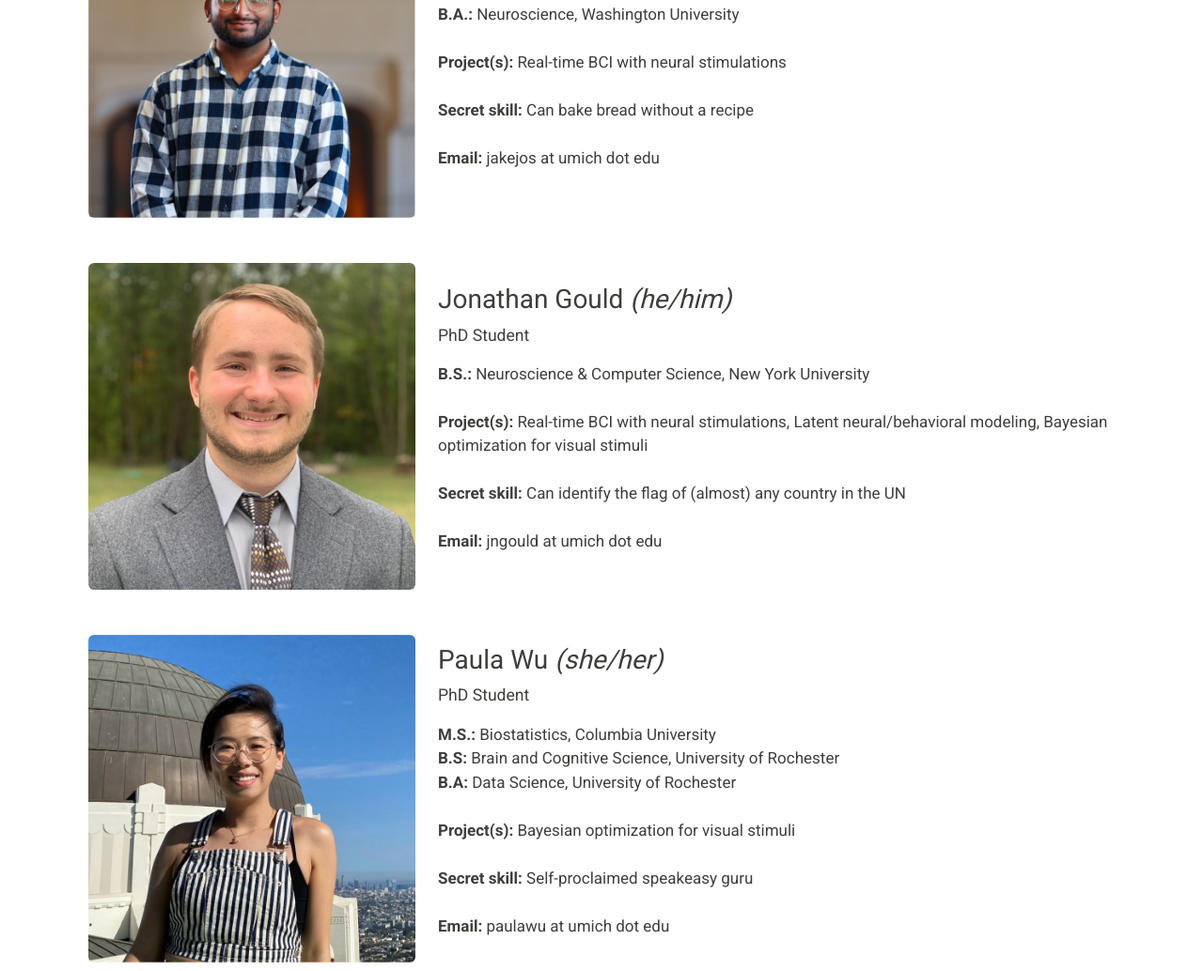
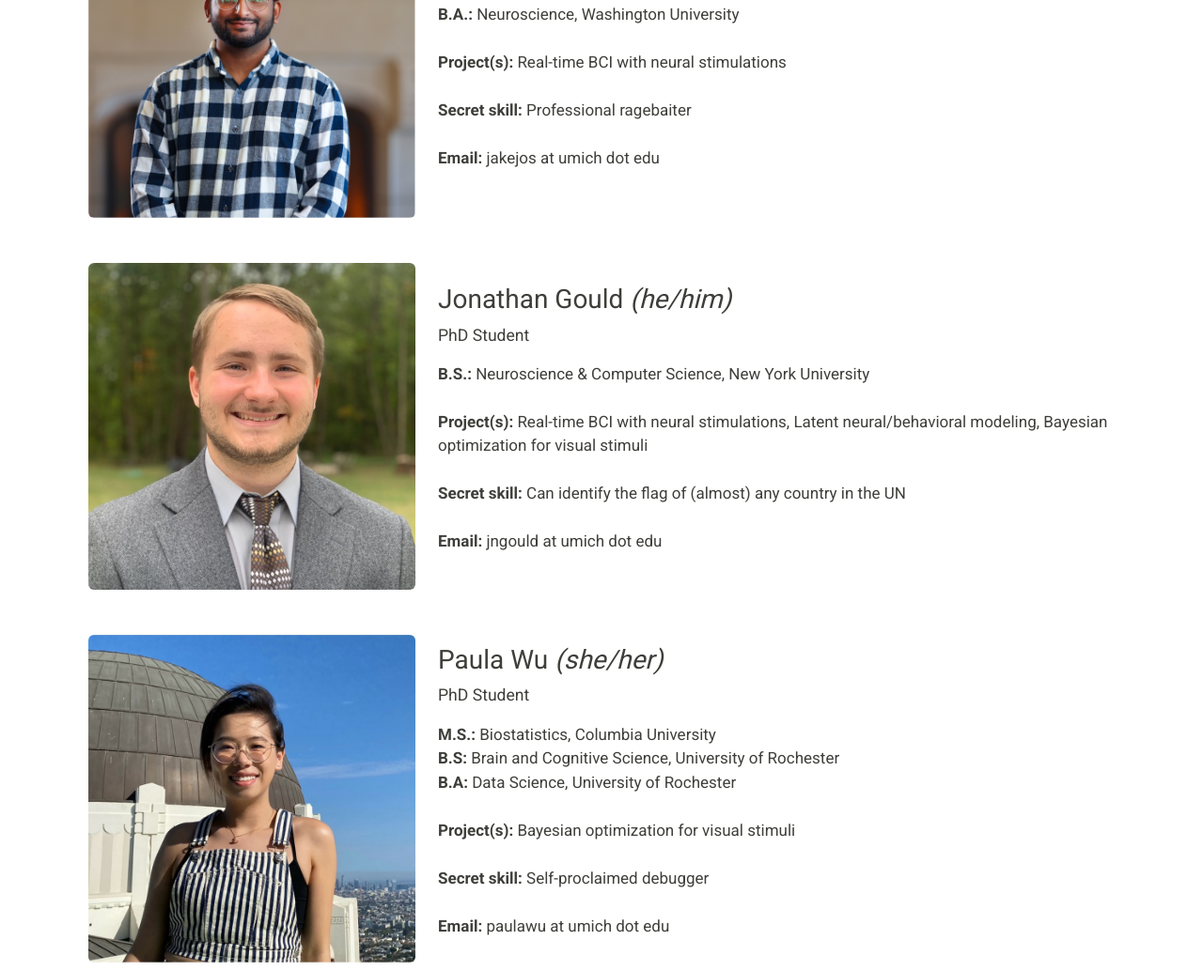
Before and after one commit to draeloslab/Website, a Jekyll site: the page built from people.html, in a window 1280 px wide and 1400 px high, scrolled down 1784 px. Shown: the part 153-1187 px from the top of the window at 94% size. Built offline with Jekyll 4.4.1, drawn with Linux system fonts in a browser that asks for light colours; nearby versions of some CDN libraries.

Commit message:
updated secret skill:

```diff
--- a/_persons/jake-joseph.html
+++ b/_persons/jake-joseph.html
@@ -7,6 +7,6 @@ active: true
 <span style="font-size: 17px">
     <b>B.A.:</b> Neuroscience, Washington University <br><br>
     <b>Project(s):</b> Real-time BCI with neural stimulations <br><br>
-    <b>Secret skill:</b> Can bake bread without a recipe <br><br>
+    <b>Secret skill:</b> Professional ragebaiter <br><br>
     <b>Email:</b> jakejos at umich dot edu
 </span>
--- a/_persons/paula-wu.html
+++ b/_persons/paula-wu.html
@@ -9,6 +9,6 @@ active: true
     <b>B.S:</b> Brain and Cognitive Science, University of Rochester <br>
     <b>B.A:</b> Data Science, University of Rochester <br><br>
     <b>Project(s):</b> Bayesian optimization for visual stimuli<br><br>
-    <b>Secret skill:</b> Self-proclaimed speakeasy guru<br><br>
+    <b>Secret skill:</b> Self-proclaimed debugger<br><br>
     <b>Email:</b> paulawu at umich dot edu
 </span>
```
